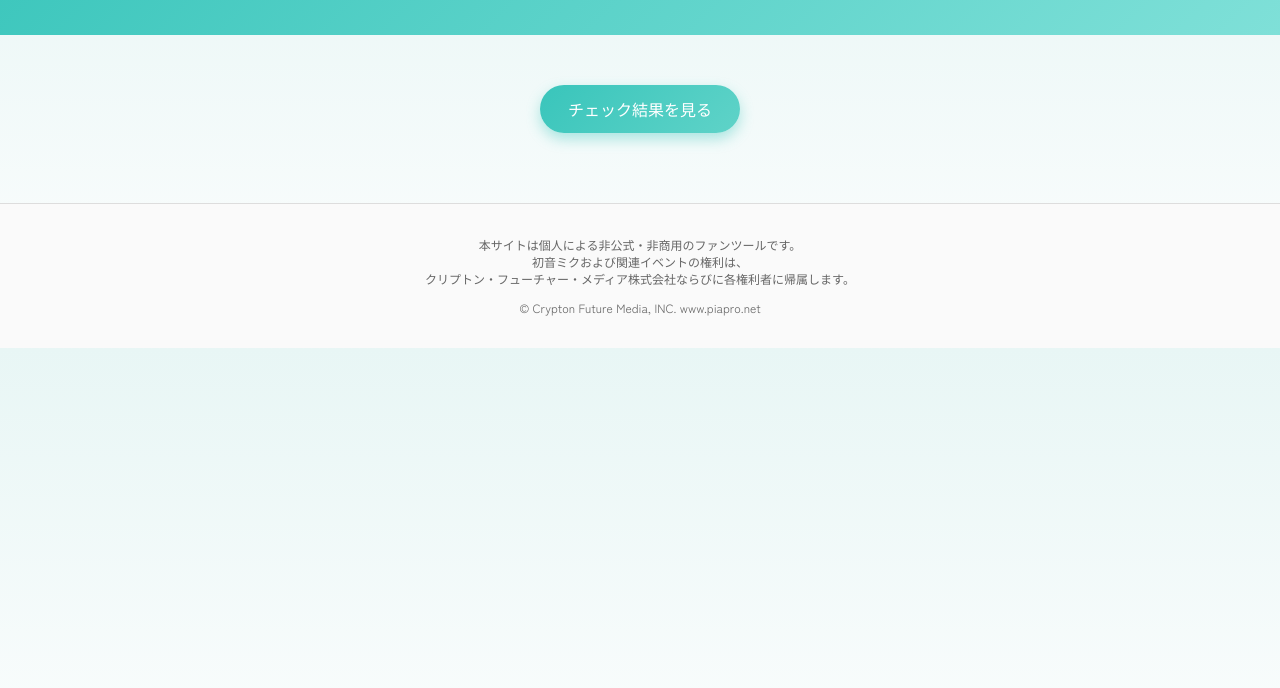
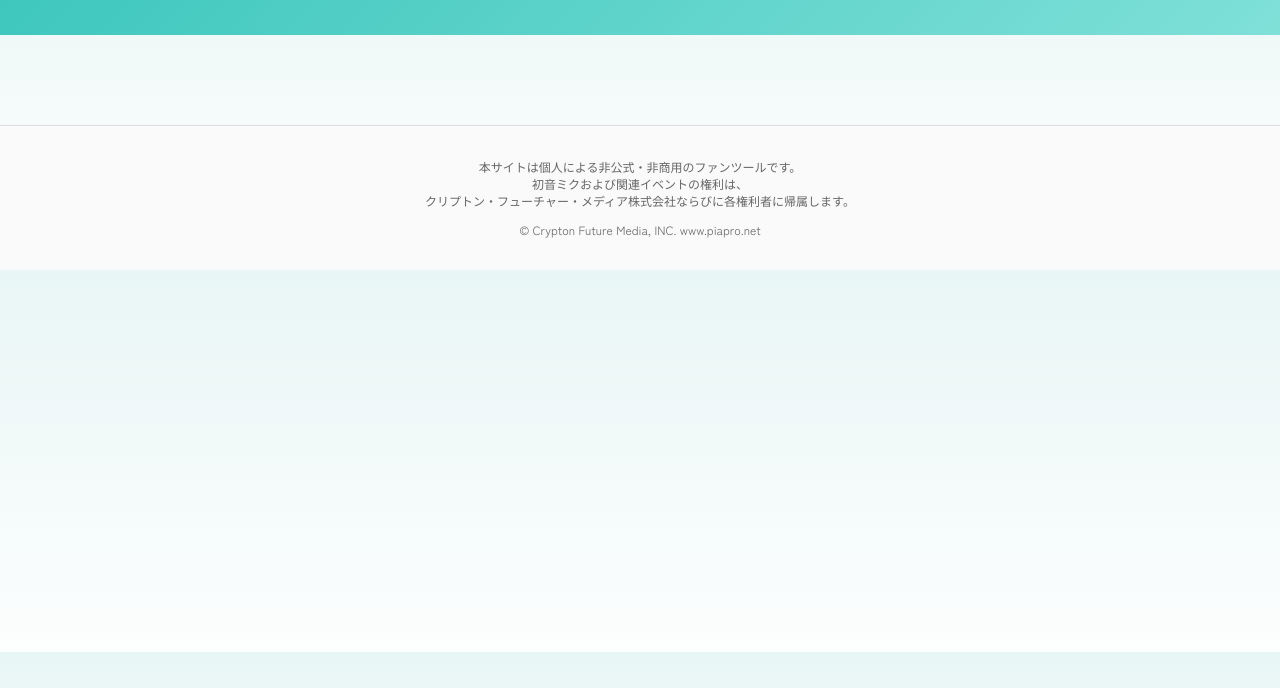
Before and after one commit to megumiogiso0923/miku-live-history, a plain HTML site: page index.html in a window 1280 px wide. Shown: the part 112-800 px from the top of the page. Drawn offline with Linux system fonts and the light colour scheme.

Commit message:
Update index.html

```diff
--- a/index.html
+++ b/index.html
@@ -140,8 +140,6 @@ footer{
 <main>
   <div id="eventList"></div>
 
-  <div class="action">
-    <button onclick="goResult()">チェック結果を見る</button>
 
   </div>
 
```
